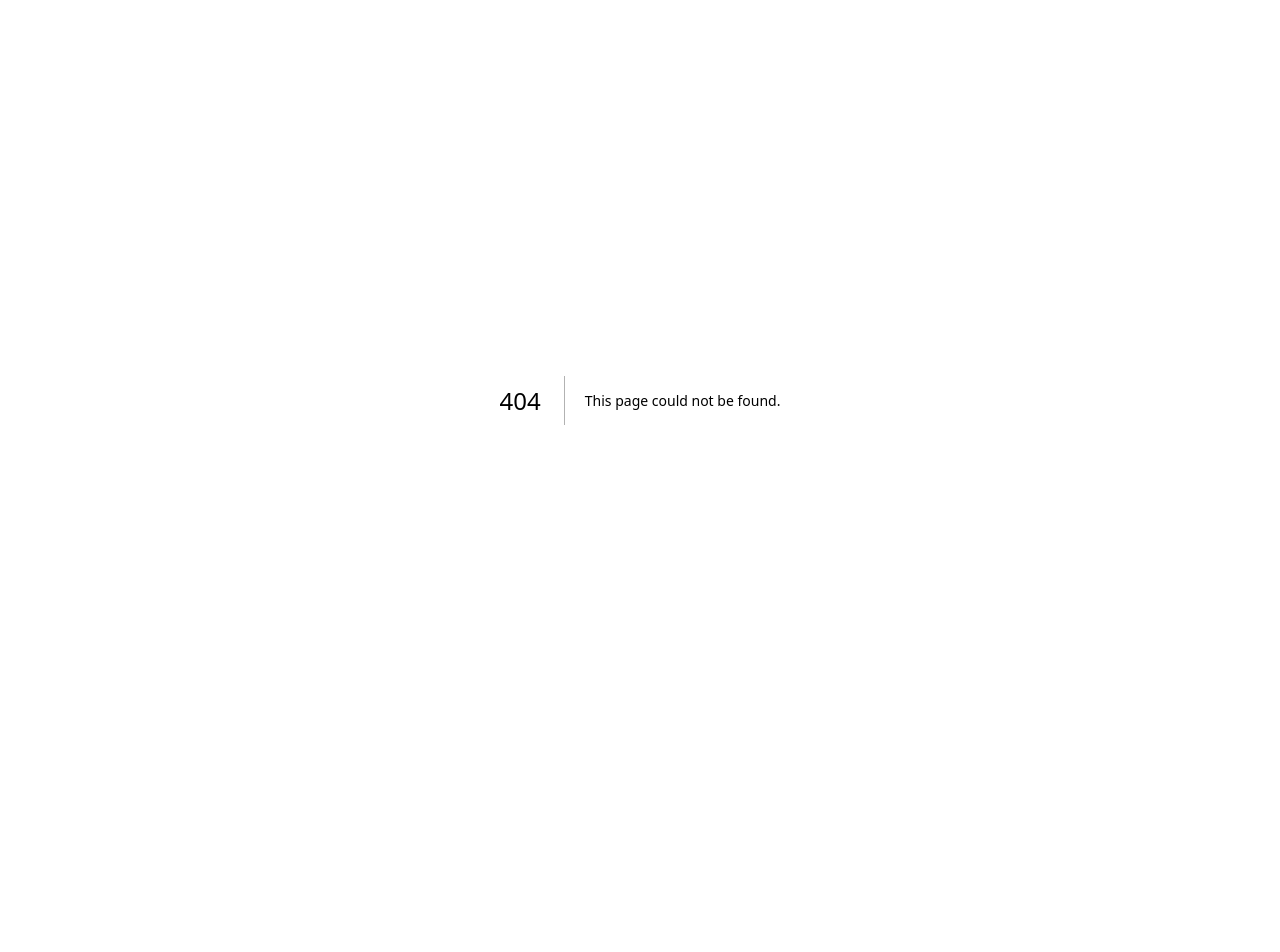
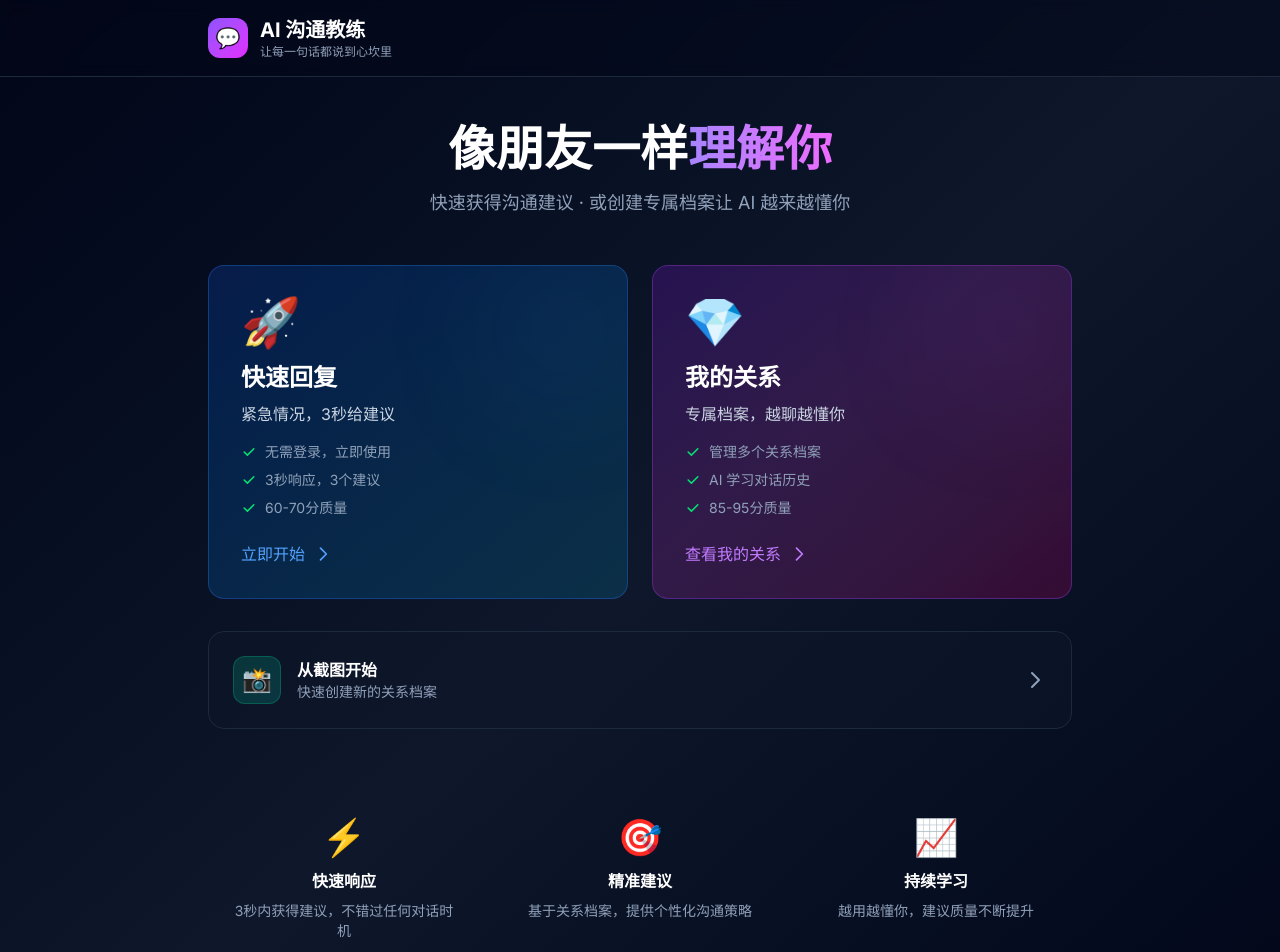
Before and after one commit to 372768498/aigoutongjiaolian0112, a Next.js app: page /home in a window 1280 px wide. Before the commit this address had no page. Shown: the top 952 px of the page. Before the commit the page ends 800 px from the top, so only its background shows below. Built offline with nearby package versions, Linux system fonts and the light colour scheme.

Commit message:
feat: 添加 MVP 1.0 新首页 - 双入口设计
- 快速回复入口（蓝色卡片）
- 我的关系入口（紫色卡片）
- 截图上传入口
- 响应式设计
- 渐变动画效果

```diff
--- /dev/null
+++ b/src/app/home/page.tsx
@@ -0,0 +1,173 @@
+"use client";
+
+import Link from "next/link";
+
+export default function HomePage() {
+  return (
+    <div className="min-h-screen bg-gradient-to-br from-slate-950 via-slate-900 to-slate-950">
+      {/* Header */}
+      <header className="border-b border-slate-800 bg-slate-950/50 backdrop-blur-sm">
+        <div className="max-w-4xl mx-auto px-4 py-4">
+          <div className="flex items-center justify-between">
+            <div className="flex items-center gap-3">
+              <div className="w-10 h-10 rounded-xl bg-gradient-to-br from-violet-500 to-fuchsia-500 flex items-center justify-center">
+                <span className="text-xl">💬</span>
+              </div>
+              <div>
+                <h1 className="text-xl font-bold text-white">AI 沟通教练</h1>
+                <p className="text-xs text-slate-400">让每一句话都说到心坎里</p>
+              </div>
+            </div>
+          </div>
+        </div>
+      </header>
+
+      {/* Main Content */}
+      <main className="max-w-4xl mx-auto px-4 py-12">
+        {/* Hero Section */}
+        <div className="text-center mb-12">
+          <h2 className="text-4xl md:text-5xl font-bold text-white mb-4">
+            像朋友一样<span className="text-transparent bg-clip-text bg-gradient-to-r from-violet-400 to-fuchsia-400">理解你</span>
+          </h2>
+          <p className="text-lg text-slate-400">
+            快速获得沟通建议 · 或创建专属档案让 AI 越来越懂你
+          </p>
+        </div>
+
+        {/* Main Action Cards */}
+        <div className="grid md:grid-cols-2 gap-6 mb-8">
+          {/* 快速回复 */}
+          <Link href="/quick-reply">
+            <div className="group relative bg-gradient-to-br from-blue-600/20 to-cyan-600/20 border border-blue-500/30 rounded-2xl p-8 hover:from-blue-600/30 hover:to-cyan-600/30 transition-all cursor-pointer overflow-hidden">
+              <div className="absolute top-0 right-0 w-32 h-32 bg-blue-500/10 rounded-full blur-3xl group-hover:bg-blue-500/20 transition-all"></div>
+
+              <div className="relative">
+                <div className="text-5xl mb-4">🚀</div>
+                <h3 className="text-2xl font-bold text-white mb-2">快速回复</h3>
+                <p className="text-slate-300 mb-4">
+                  紧急情况，3秒给建议
+                </p>
+                <ul className="space-y-2 text-sm text-slate-400">
+                  <li className="flex items-center gap-2">
+                    <svg className="w-4 h-4 text-green-400" fill="currentColor" viewBox="0 0 20 20">
+                      <path fillRule="evenodd" d="M16.707 5.293a1 1 0 010 1.414l-8 8a1 1 0 01-1.414 0l-4-4a1 1 0 011.414-1.414L8 12.586l7.293-7.293a1 1 0 011.414 0z" clipRule="evenodd" />
+                    </svg>
+                    无需登录，立即使用
+                  </li>
+                  <li className="flex items-center gap-2">
+                    <svg className="w-4 h-4 text-green-400" fill="currentColor" viewBox="0 0 20 20">
+                      <path fillRule="evenodd" d="M16.707 5.293a1 1 0 010 1.414l-8 8a1 1 0 01-1.414 0l-4-4a1 1 0 011.414-1.414L8 12.586l7.293-7.293a1 1 0 011.414 0z" clipRule="evenodd" />
+                    </svg>
+                    3秒响应，3个建议
+                  </li>
+                  <li className="flex items-center gap-2">
+                    <svg className="w-4 h-4 text-green-400" fill="currentColor" viewBox="0 0 20 20">
+                      <path fillRule="evenodd" d="M16.707 5.293a1 1 0 010 1.414l-8 8a1 1 0 01-1.414 0l-4-4a1 1 0 011.414-1.414L8 12.586l7.293-7.293a1 1 0 011.414 0z" clipRule="evenodd" />
+                    </svg>
+                    60-70分质量
+                  </li>
+                </ul>
+
+                <div className="mt-6 flex items-center text-blue-400 font-medium group-hover:translate-x-2 transition-transform">
+                  立即开始
+                  <svg className="w-5 h-5 ml-2" fill="none" stroke="currentColor" viewBox="0 0 24 24">
+                    <path strokeLinecap="round" strokeLinejoin="round" strokeWidth={2} d="M9 5l7 7-7 7" />
+                  </svg>
+                </div>
+              </div>
+            </div>
+          </Link>
+
+          {/* 我的关系 */}
+          <Link href="/relationships">
+            <div className="group relative bg-gradient-to-br from-purple-600/20 to-pink-600/20 border border-purple-500/30 rounded-2xl p-8 hover:from-purple-600/30 hover:to-pink-600/30 transition-all cursor-pointer overflow-hidden">
+              <div className="absolute top-0 right-0 w-32 h-32 bg-purple-500/10 rounded-full blur-3xl group-hover:bg-purple-500/20 transition-all"></div>
+
+              <div className="relative">
+                <div className="text-5xl mb-4">💎</div>
+                <h3 className="text-2xl font-bold text-white mb-2">我的关系</h3>
+                <p className="text-slate-300 mb-4">
+                  专属档案，越聊越懂你
+                </p>
+                <ul className="space-y-2 text-sm text-slate-400">
+                  <li className="flex items-center gap-2">
+                    <svg className="w-4 h-4 text-green-400" fill="currentColor" viewBox="0 0 20 20">
+                      <path fillRule="evenodd" d="M16.707 5.293a1 1 0 010 1.414l-8 8a1 1 0 01-1.414 0l-4-4a1 1 0 011.414-1.414L8 12.586l7.293-7.293a1 1 0 011.414 0z" clipRule="evenodd" />
+                    </svg>
+                    管理多个关系档案
+                  </li>
+                  <li className="flex items-center gap-2">
+                    <svg className="w-4 h-4 text-green-400" fill="currentColor" viewBox="0 0 20 20">
+                      <path fillRule="evenodd" d="M16.707 5.293a1 1 0 010 1.414l-8 8a1 1 0 01-1.414 0l-4-4a1 1 0 011.414-1.414L8 12.586l7.293-7.293a1 1 0 011.414 0z" clipRule="evenodd" />
+                    </svg>
+                    AI 学习对话历史
+                  </li>
+                  <li className="flex items-center gap-2">
+                    <svg className="w-4 h-4 text-green-400" fill="currentColor" viewBox="0 0 20 20">
+                      <path fillRule="evenodd" d="M16.707 5.293a1 1 0 010 1.414l-8 8a1 1 0 01-1.414 0l-4-4a1 1 0 011.414-1.414L8 12.586l7.293-7.293a1 1 0 011.414 0z" clipRule="evenodd" />
+                    </svg>
+                    85-95分质量
+                  </li>
+                </ul>
+
+                <div className="mt-6 flex items-center text-purple-400 font-medium group-hover:translate-x-2 transition-transform">
+                  查看我的关系
+                  <svg className="w-5 h-5 ml-2" fill="none" stroke="currentColor" viewBox="0 0 24 24">
+                    <path strokeLinecap="round" strokeLinejoin="round" strokeWidth={2} d="M9 5l7 7-7 7" />
+                  </svg>
+                </div>
+              </div>
+            </div>
+          </Link>
+        </div>
+
+        {/* Screenshot Upload CTA */}
+        <Link href="/screenshot">
+          <div className="bg-slate-900/50 border border-slate-800 rounded-2xl p-6 hover:border-slate-700 transition-all cursor-pointer">
+            <div className="flex items-center justify-between">
+              <div className="flex items-center gap-4">
+                <div className="w-12 h-12 rounded-xl bg-gradient-to-br from-emerald-500/20 to-teal-500/20 border border-emerald-500/30 flex items-center justify-center">
+                  <span className="text-2xl">📸</span>
+                </div>
+                <div>
+                  <h4 className="font-semibold text-white">从截图开始</h4>
+                  <p className="text-sm text-slate-400">快速创建新的关系档案</p>
+                </div>
+              </div>
+              <svg className="w-6 h-6 text-slate-400" fill="none" stroke="currentColor" viewBox="0 0 24 24">
+                <path strokeLinecap="round" strokeLinejoin="round" strokeWidth={2} d="M9 5l7 7-7 7" />
+              </svg>
+            </div>
+          </div>
+        </Link>
+
+        {/* Features */}
+        <div className="mt-16 grid md:grid-cols-3 gap-6">
+          <div className="text-center p-6">
+            <div className="text-4xl mb-3">⚡</div>
+            <h4 className="font-semibold text-white mb-2">快速响应</h4>
+            <p className="text-sm text-slate-400">3秒内获得建议，不错过任何对话时机</p>
+          </div>
+          <div className="text-center p-6">
+            <div className="text-4xl mb-3">🎯</div>
+            <h4 className="font-semibold text-white mb-2">精准建议</h4>
+            <p className="text-sm text-slate-400">基于关系档案，提供个性化沟通策略</p>
+          </div>
+          <div className="text-center p-6">
+            <div className="text-4xl mb-3">📈</div>
+            <h4 className="font-semibold text-white mb-2">持续学习</h4>
+            <p className="text-sm text-slate-400">越用越懂你，建议质量不断提升</p>
+          </div>
+        </div>
+      </main>
+
+      {/* Footer */}
+      <footer className="border-t border-slate-800 mt-12 py-6">
+        <div className="max-w-4xl mx-auto px-4 text-center text-sm text-slate-500">
+          <p>AI 沟通教练 · 让每一句话都说到心坎里</p>
+          <p className="mt-1">建议仅供参考 · 真诚沟通最重要</p>
+        </div>
+      </footer>
+    </div>
+  );
+}
```
